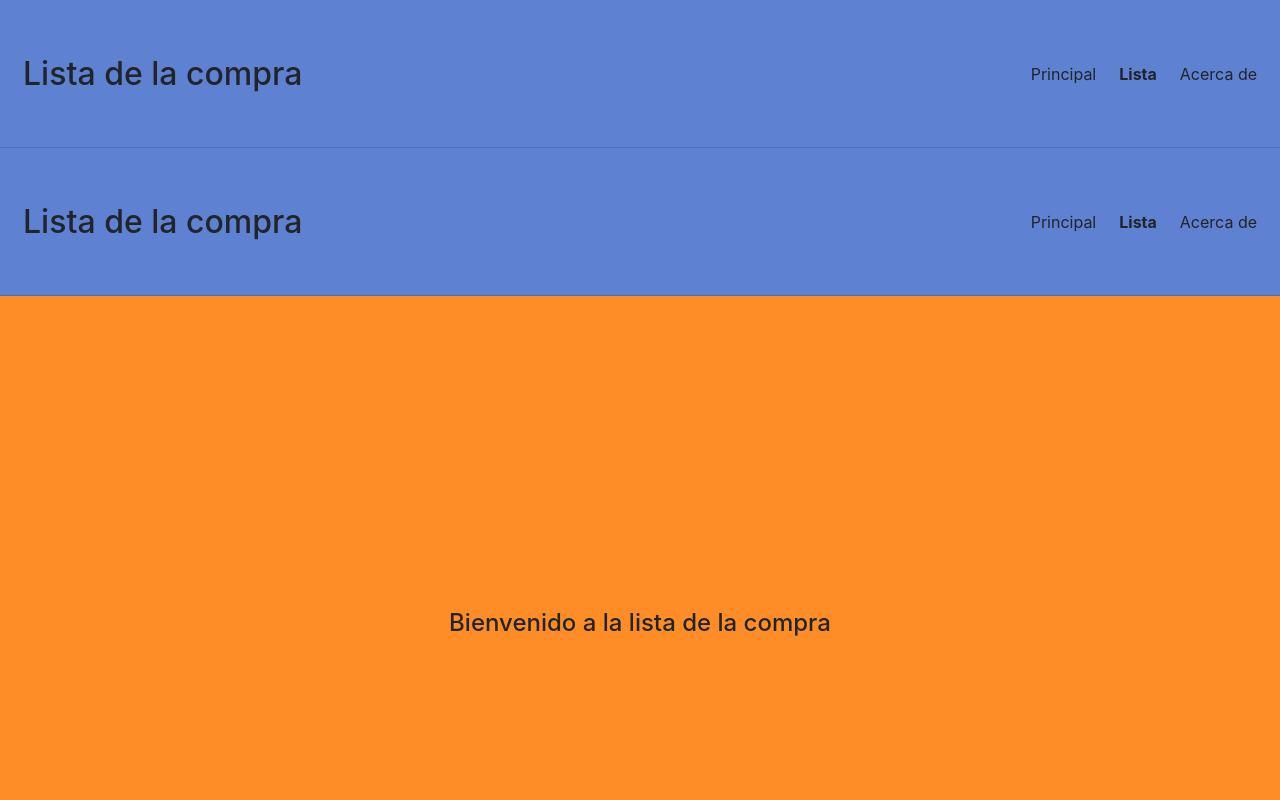
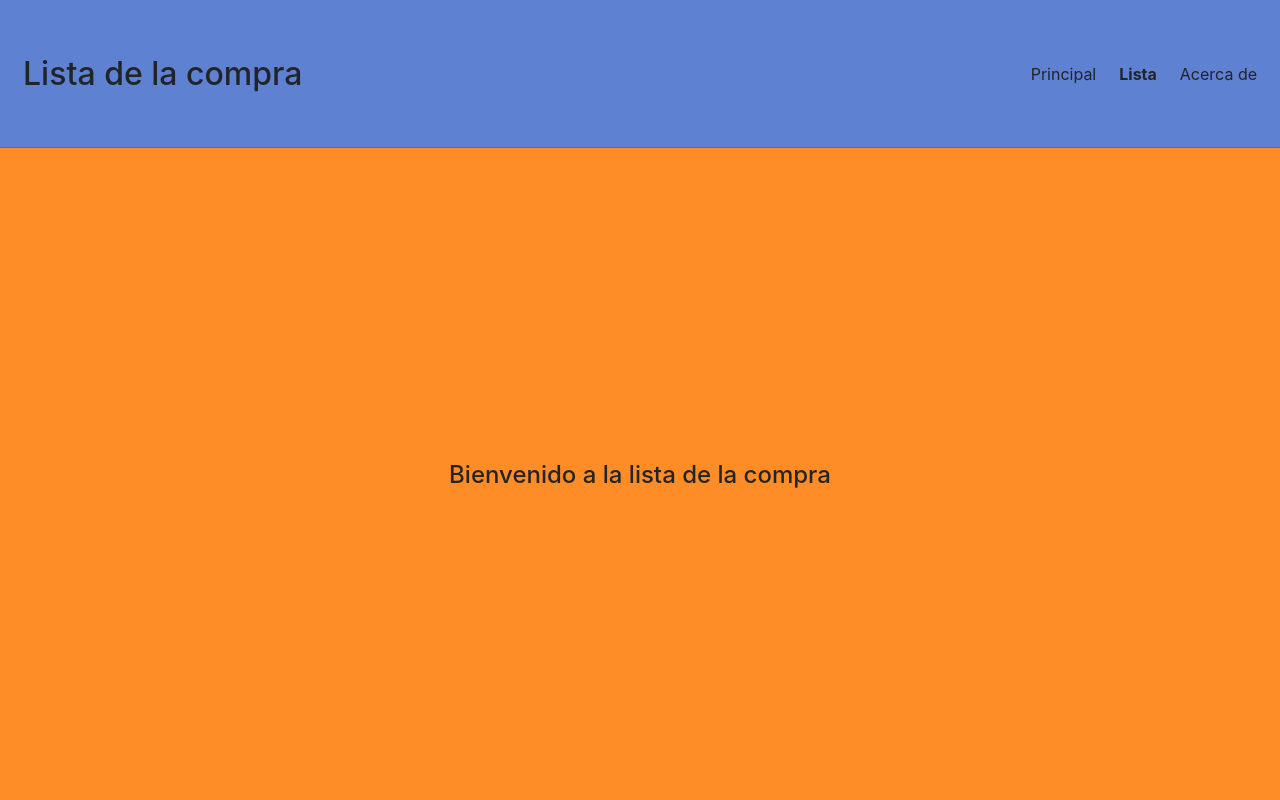
Before and after one commit to Michaelsp11/ejercicio-react-17-lista-compra, a React (Create React App) app: page /principal in a window 1280 px wide. Shown: the top 800 px of the page. Built offline with nearby package versions, Linux system fonts and the light colour scheme.

Commit message:
bugfix componente principal

```diff
--- a/src/componentes/Principal.js
+++ b/src/componentes/Principal.js
@@ -1,18 +1,6 @@
 
 export const Principal = () => {
     return (
-        <body>
-            <header class="cabecera espaciado bloque-superior">
-                <h1>Lista de la compra</h1>
-                <nav>
-                    <ul class="navegacion">
-                        <li><a href="principal">Principal</a></li>
-                        <li class="actual"><a href="lista">Lista</a></li>
-                        <li><a href="acerca-de">Acerca de</a></li>
-                    </ul>
-                </nav>
-            </header>
-            <main class="home"><h2>Bienvenido a la lista de la compra</h2></main>
-        </body>
+        <main class="home"><h2>Bienvenido a la lista de la compra</h2></main>
     );
 };
```
Also changed, not shown: src/componentes/AcercaDe.js (deleted), src/componentes/Formulario.js (added), src/componentes/Lista.js (deleted), src/componentes/componentesHijos/AcercaDe.js (deleted), src/componentes/componentesHijos/Formulario.js (deleted), src/componentes/componentesHijos/Lista.js (deleted).
